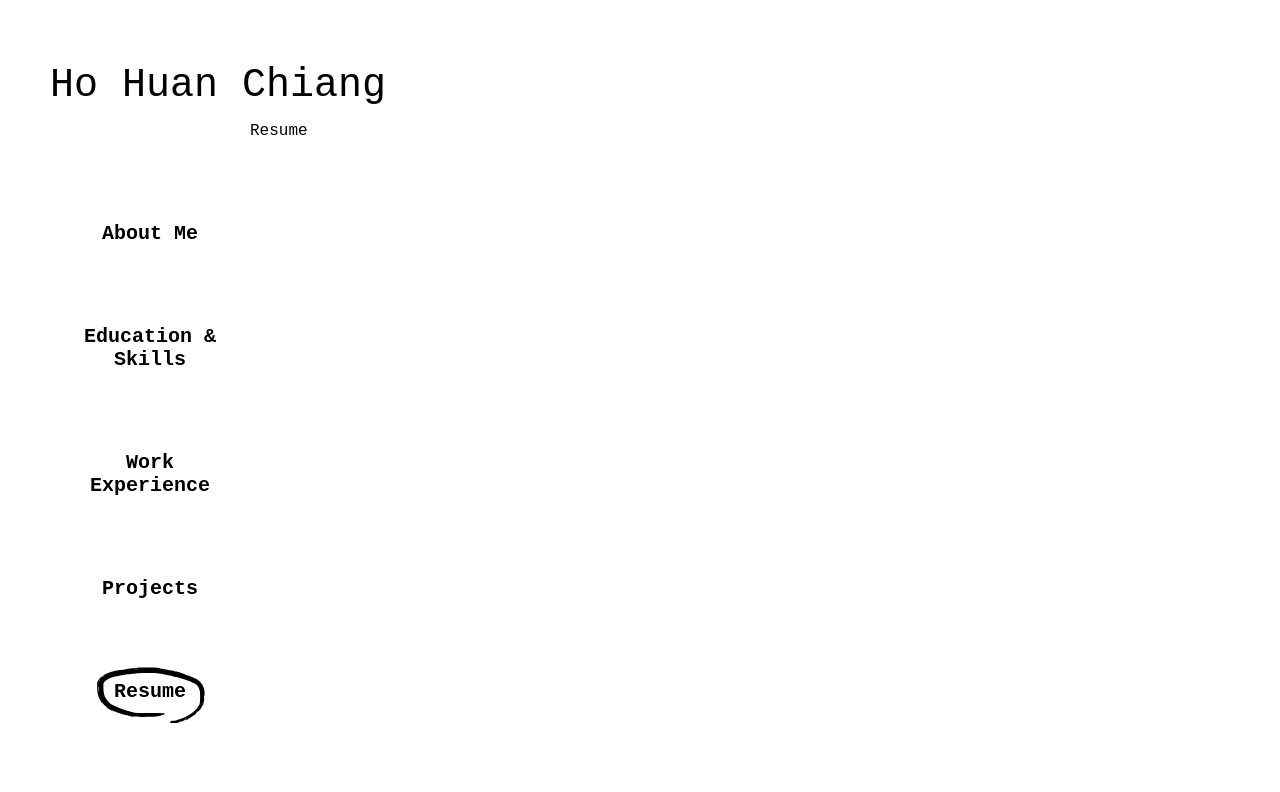
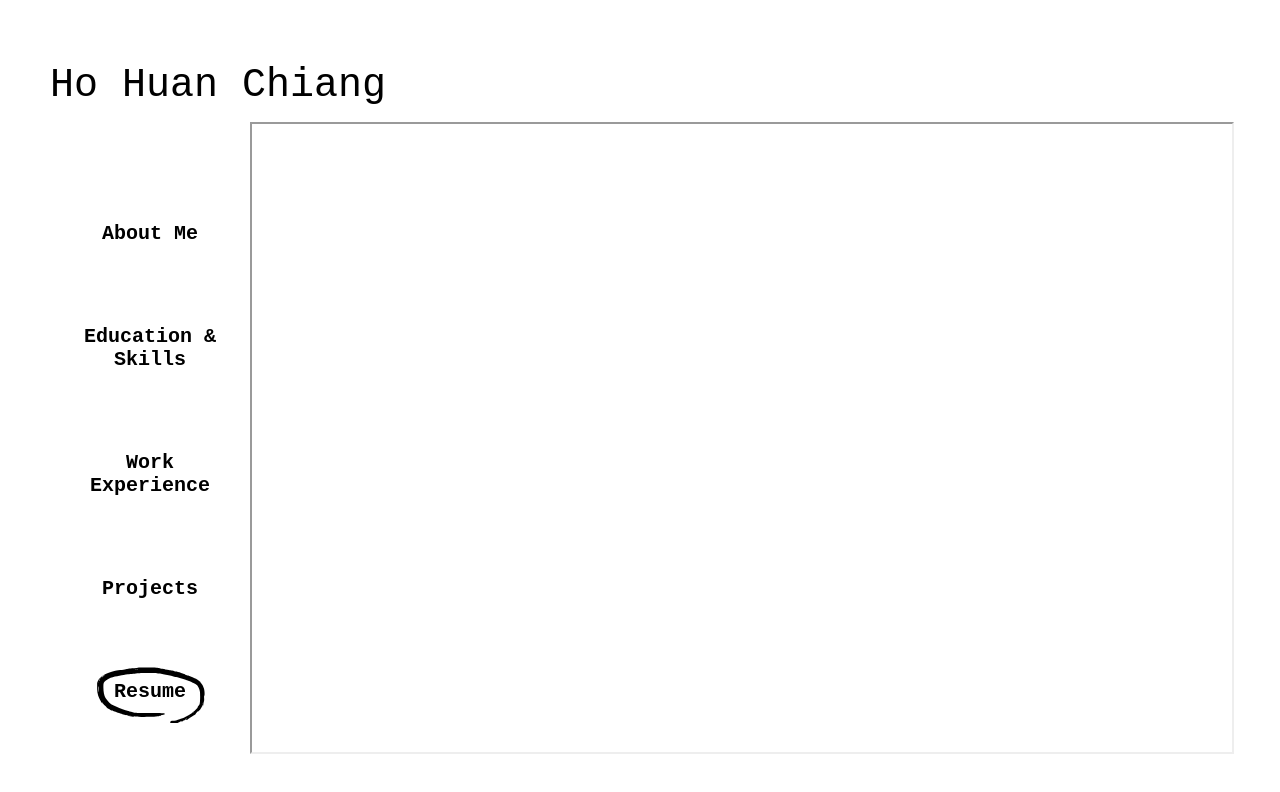
Before and after one commit to HoHuanChiang/portfolio, a React (Create React App) app: page /resume in a window 1280 px wide. Shown: the top 792 px of the page. Built offline with nearby package versions, Linux system fonts and the light colour scheme.

Commit message:
add resume section

```diff
--- /dev/null
+++ b/src/components/Resume/Resume.css
@@ -0,0 +1,4 @@
+iframe{
+    width: 100%;
+    height: 100%;
+}
--- a/src/components/Resume/Resume.tsx
+++ b/src/components/Resume/Resume.tsx
@@ -1,7 +1,8 @@
 import React from "react";
+import "./Resume.css";
 
 const Resume = () => {
-    return <div>Resume</div>;
+    return <iframe src={require("../../Files/Resume.pdf")} />;
 };
 
 export default Resume;
```
Also changed, not shown: 1 other file (tests, documents, lock files or other folders).
